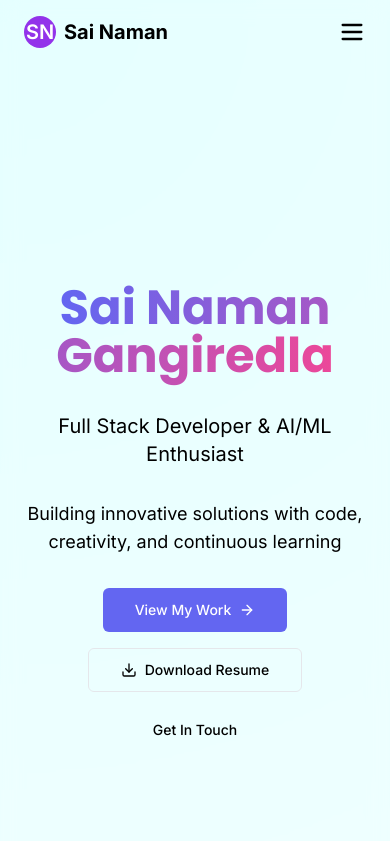
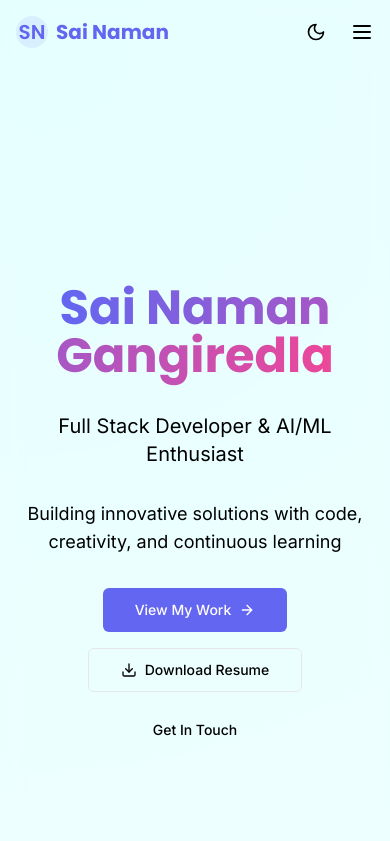
Before and after one commit to Sai-Naman-Gangiredla/PORTFOLIO, a Next.js app: page / in a window 390 px wide. Shown: the top 841 px of the page. Built offline with nearby package versions, Linux system fonts and the light colour scheme.

Commit message:
Refactor Navbar component for better responsiveness

```diff
--- a/src/components/layout/Navbar.tsx
+++ b/src/components/layout/Navbar.tsx
@@ -2,6 +2,8 @@
 
 import Link from "next/link";
 import { useState, useEffect } from "react";
+import { Menu, X, Moon, Sun } from "lucide-react";
+import ThemeToggle from "./ThemeToggle";
 
 const navLinks = [
   { name: "Home", href: "/" },
@@ -14,78 +16,79 @@ const navLinks = [
   { name: "Contact", href: "/contact" },
 ];
 
-// SVG ICONS -------------------------------------------------------
+export default function Navbar() {
+  const [isOpen, setIsOpen] = useState(false);
+  const [scrolled, setScrolled] = useState(false);
 
-const MenuIcon = () => (
-  <svg width="28" height="28" fill="currentColor" viewBox="0 0 24 24">
-    <path d="M4 6h16M4 12h16M4 18h16" stroke="currentColor" strokeWidth="2" strokeLinecap="round"/>
-  </svg>
-);
-
-const CloseIcon = () => (
-  <svg width="28" height="28" fill="currentColor" viewBox="0 0 24 24">
-    <path d="M6 6l12 12M6 18L18 6" stroke="currentColor" strokeWidth="2" strokeLinecap="round"/>
-  </svg>
-);
-
-// NAVBAR ----------------------------------------------------------
-
-export default function Navbar() {
-  const [isMenuOpen, setIsMenuOpen] = useState(false);
-
-  // Lock body scroll when mobile menu open
   useEffect(() => {
-    document.body.style.overflow = isMenuOpen ? "hidden" : "auto";
-  }, [isMenuOpen]);
+    const handleScroll = () => {
+      setScrolled(window.scrollY > 20);
+    };
+    window.addEventListener("scroll", handleScroll);
+    return () => window.removeEventListener("scroll", handleScroll);
+  }, []);
 
   return (
-    <nav className="fixed top-0 left-0 w-full z-50 px-6 py-4 flex justify-between items-center">
-
+    <nav
+      className={`fixed top-0 left-0 right-0 z-50 transition-all duration-300 ${
+        scrolled
+          ? "bg-background/80 backdrop-blur-md shadow-lg"
+          : "bg-transparent"
+      }`}
+    >
+      <div className="container mx-auto px-4 sm:px-6 lg:px-8">
+        <div className="flex items-center justify-between h-16">
           {/* Logo */}
-      <Link href="/" className="text-xl font-bold flex items-center gap-2">
-        <span className="bg-purple-600 text-white w-8 h-8 flex items-center justify-center rounded-full font-semibold">
+          <Link href="/" className="text-xl font-heading font-bold text-primary flex items-center gap-2">
+            <span className="relative flex w-8 h-8 items-center justify-center rounded-full bg-primary/10 text-primary font-semibold">
               SN
             </span>
-        Sai Naman
+            <span>Sai Naman</span>
           </Link>
 
-      {/* Desktop Menu */}
-      <div className="hidden md:flex gap-8 glass px-6 py-3 rounded-xl">
+          {/* Desktop Navigation */}
+          <div className="hidden md:flex items-center space-x-8">
             {navLinks.map((link) => (
               <Link
                 key={link.name}
                 href={link.href}
-            className="hover:text-purple-400 transition"
+                className="text-foreground/80 hover:text-primary transition-colors"
               >
                 {link.name}
               </Link>
             ))}
+            <ThemeToggle />
           </div>
 
-      {/* Mobile Toggle Button */}
+          {/* Mobile Menu Button */}
+          <div className="md:hidden flex items-center space-x-4">
+            <ThemeToggle />
             <button
-        className="md:hidden text-3xl"
-        onClick={() => setIsMenuOpen(!isMenuOpen)}
+              onClick={() => setIsOpen(!isOpen)}
+              className="text-foreground hover:text-primary transition-colors"
+              aria-label="Toggle menu"
             >
-        {isMenuOpen ? <CloseIcon /> : <MenuIcon />}
+              {isOpen ? <X size={24} /> : <Menu size={24} />}
             </button>
+          </div>
+        </div>
 
-      {/* Mobile Fullscreen Menu */}
-      {isMenuOpen && (
-        <div className="fixed inset-0 bg-black/60 glass backdrop-blur-xl flex flex-col items-center justify-center space-y-6 p-6 md:hidden z-50">
-          {navLinks.map((link, index) => (
+        {/* Mobile Navigation */}
+        {isOpen && (
+          <div className="md:hidden py-4 space-y-4">
+            {navLinks.map((link) => (
               <Link
                 key={link.name}
                 href={link.href}
-              className="text-xl font-medium menu-item"
-              onClick={() => setIsMenuOpen(false)}
-              style={{ animationDelay: `${index * 0.08}s` }}
+                onClick={() => setIsOpen(false)}
+                className="block text-foreground/80 hover:text-primary transition-colors"
               >
                 {link.name}
               </Link>
             ))}
           </div>
         )}
+      </div>
     </nav>
   );
 }
```
Lines whose indentation alone changed are shown as unchanged.
